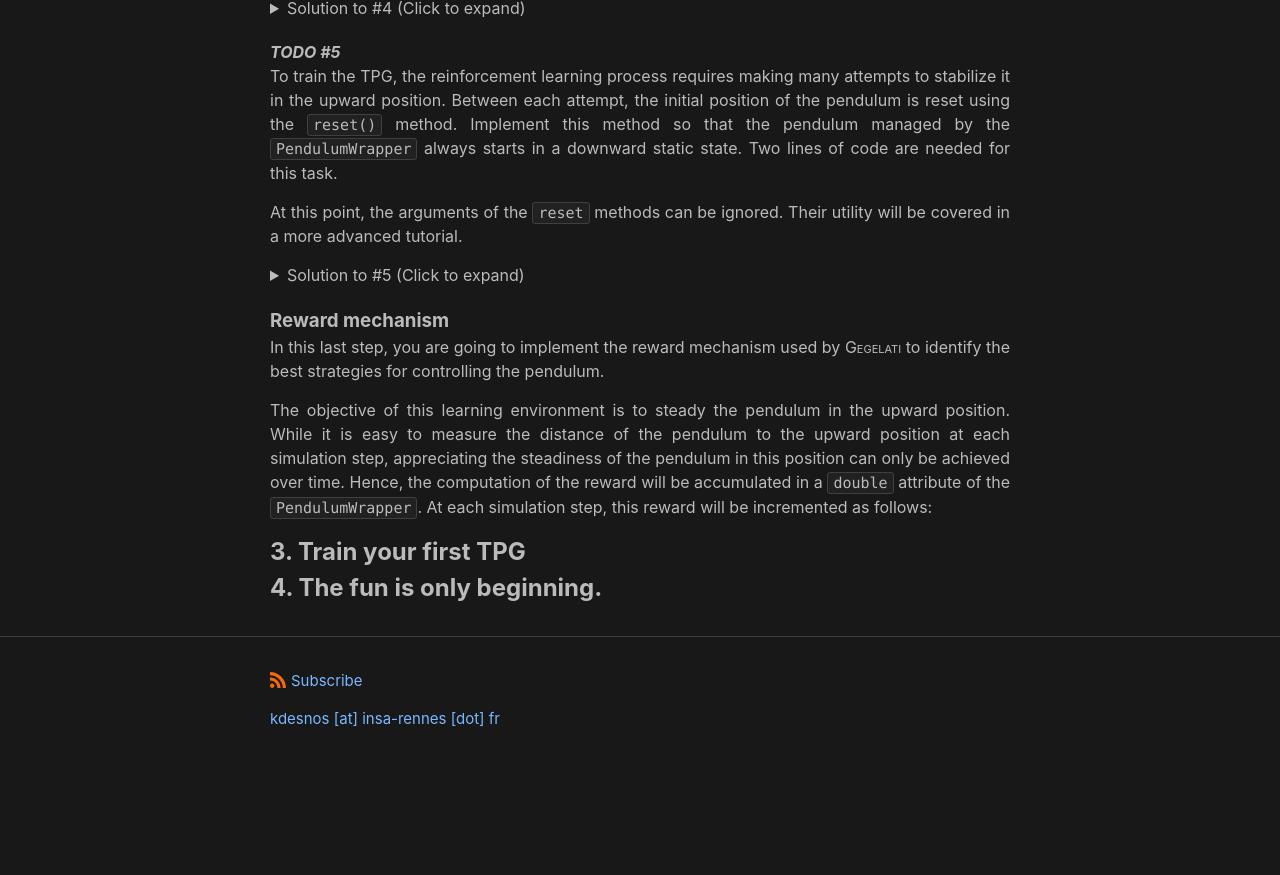
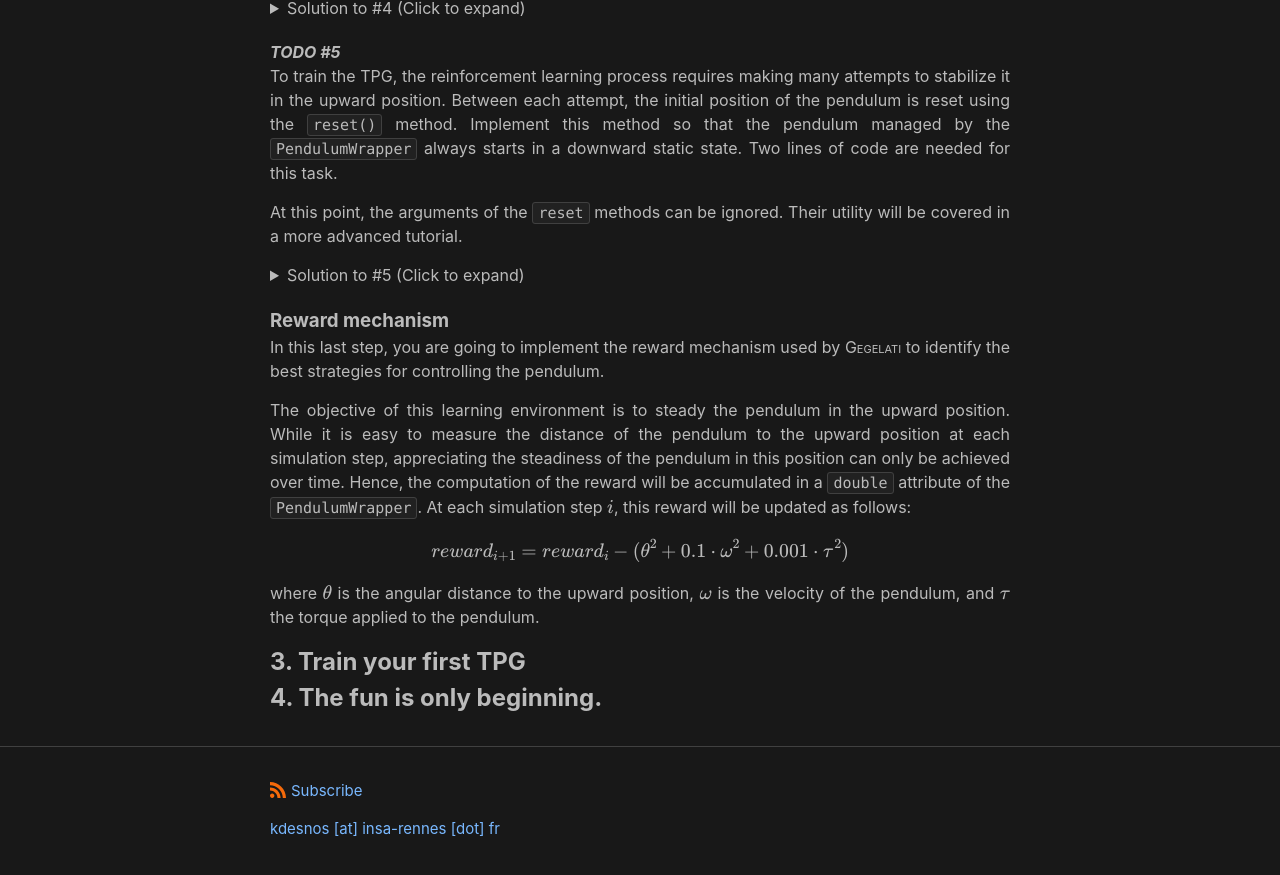
Before and after one commit to gegelati/gegelati-tutorial, a Jekyll site: the page built from docs/index.md, in a window 1280 px wide and 900 px high, scrolled down 5706 px. Shown: the top 875 px of the window. Built offline with Jekyll 4.4.1, drawn with Linux system fonts in a browser that asks for light colours; formulas are drawn with MathJax 3; before the commit the page ends 6496 px from its top, so only the background shows below that.

```diff
--- a/docs/index.md
+++ b/docs/index.md
@@ -350,8 +350,11 @@ In this last step, you are going to implement the reward mechanism used by <span
 The objective of this learning environment is to steady the pendulum in the upward position.
 While it is easy to measure the distance of the pendulum to the upward position at each simulation step, appreciating the steadiness of the pendulum in this position can only be achieved over time.
 Hence, the computation of the reward will be accumulated in a `double` attribute of the `PendulumWrapper`.
-At each simulation step, this reward will be incremented as follows:
+At each simulation step $i$, this reward will be updated as follows:
 
+$$reward_{i+1} = reward_{i} - (\theta^2 + 0.1 \cdot \omega^2 + 0.001\cdot \tau^2)$$
+
+where $\theta$ is the angular distance to the upward position, $\omega$ is the velocity of the pendulum, and $\tau$ the torque applied to the pendulum.
 
 ## 3. Train your first TPG
 
```
Also changed, not shown: docs/_layouts/default.html (+9 -0 lines).
